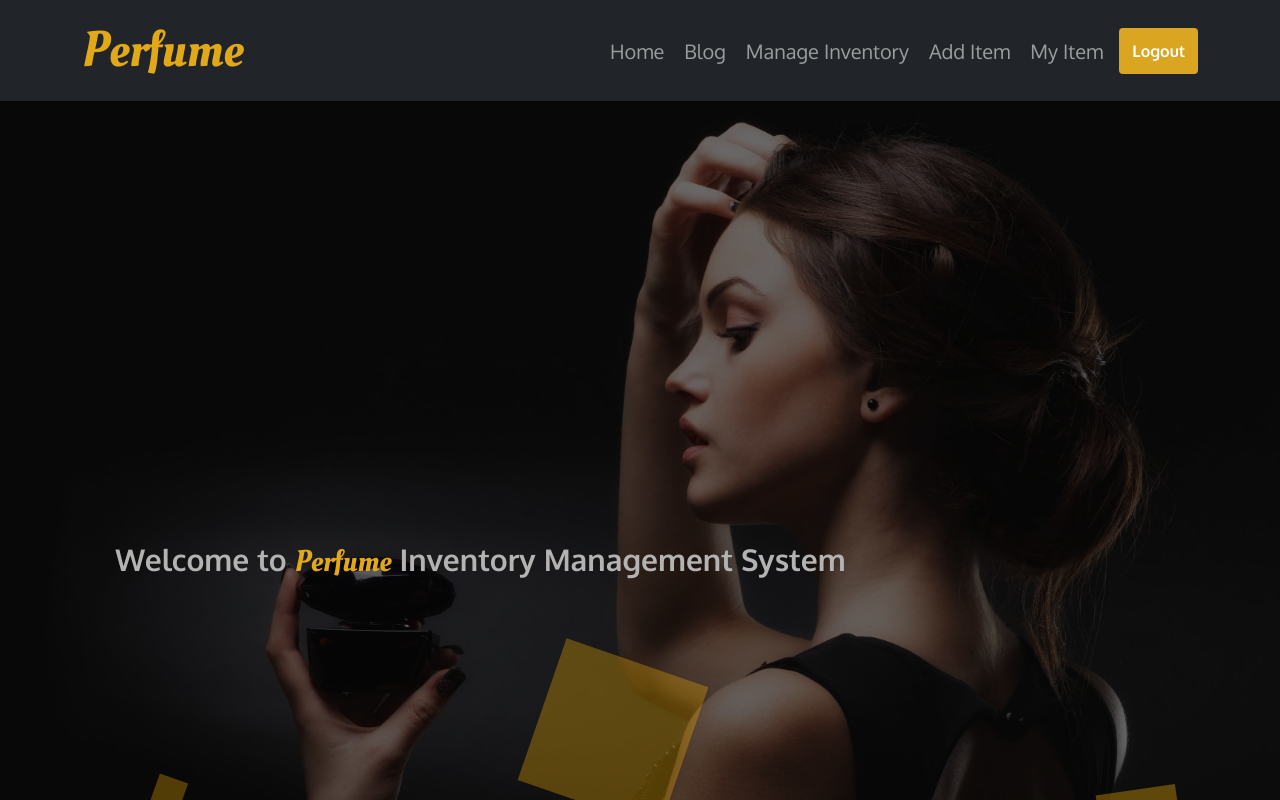
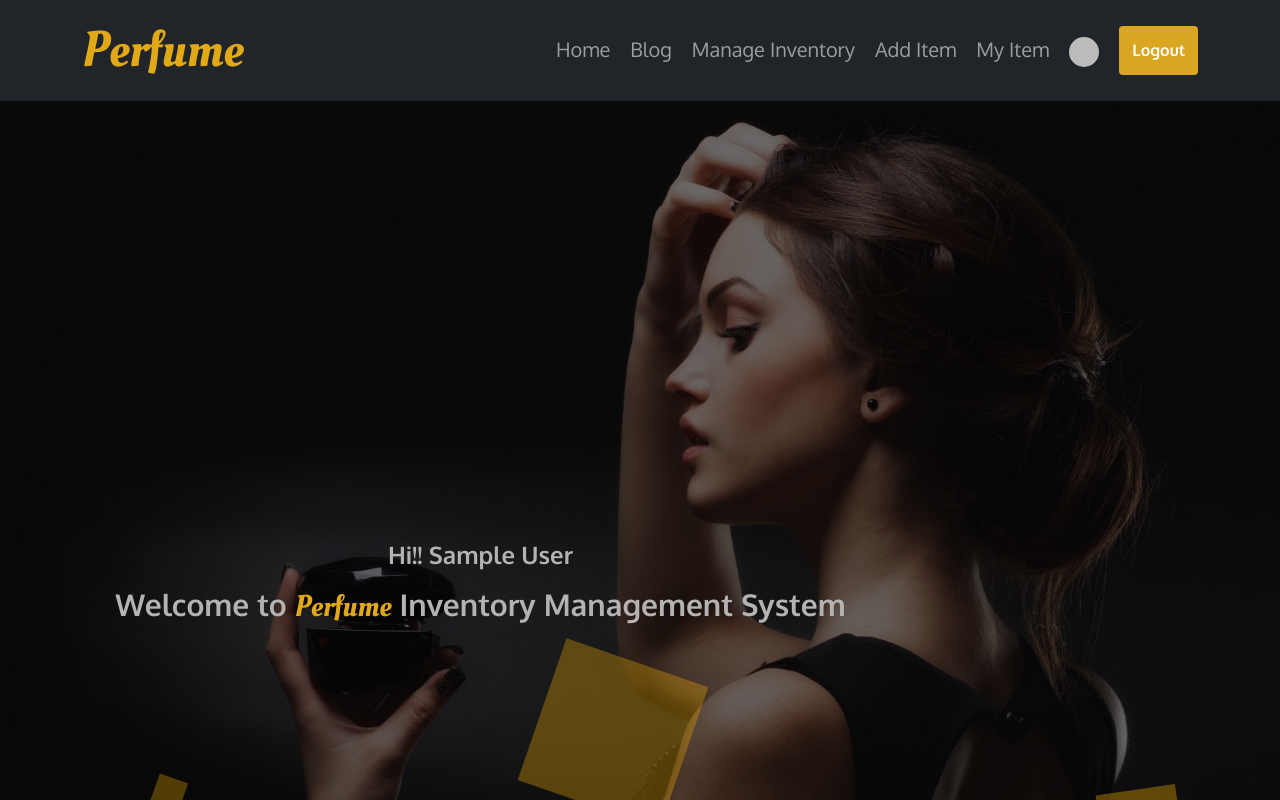
Before and after one commit to anannanur/perfume-inventory-management-website-client, a React (Create React App) app: page / in a window 1280 px wide. Shown: the top 800 px of the page. Built offline with nearby package versions, Linux system fonts and the light colour scheme; no server answers; sample sign-in values are in the browser's storage.

Commit message:
server changed

```diff
--- a/src/Hooks/useItems.js
+++ b/src/Hooks/useItems.js
@@ -5,7 +5,7 @@ const useItems = () => {
 
     const [items, setItems] = useState([]);
     useEffect(() => {
-        fetch('https://frozen-ocean-17527.herokuapp.com/perfume')
+        fetch('https://perfume-inventory-management-website-server.vercel.app/perfume')
             .then(res => res.json())
             .then(data => setItems(data))
     }, []);
--- a/src/Pages/AddItem/AddItem.js
+++ b/src/Pages/AddItem/AddItem.js
@@ -15,7 +15,7 @@ const AddItem = () => {
 
     const onSubmit = data => {
         console.log(data);
-        const url = `https://frozen-ocean-17527.herokuapp.com/perfume`;
+        const url = `https://perfume-inventory-management-website-server.vercel.app/perfume`;
         fetch(url, {
             method: 'POST',
             headers: {
--- a/src/Pages/Home/Banner/Banner.css
+++ b/src/Pages/Home/Banner/Banner.css
@@ -8,7 +8,7 @@
 	font-size: 50px;
 	font-weight: 600;
 	position: absolute;
-	top: 52%;
+	top: 50%;
 	left: 8.5%;
 }
 
@@ -27,7 +27,7 @@
 }
 
 .box-area {
-	position: absolute;
+	position: relative;
 	top: 0;
 	left: 0;
 	width: 100%;
@@ -35,7 +35,7 @@
 	overflow: hidden;
 }
 
-.box-area li {
+.box-area li{
 	position: absolute;
 	display: block;
 	list-style: none;
--- a/src/Pages/Home/Banner/Banner.js
+++ b/src/Pages/Home/Banner/Banner.js
@@ -1,12 +1,20 @@
 import React from 'react';
 import './Banner.css';
+import auth from '../../../firebase.init';
+import { useAuthState } from 'react-firebase-hooks/auth';
 
 const Banner = () => {
+    const [user] = useAuthState(auth);
     return (
         <div className='banner'>
-            <div  className="animation-area">
-                <h1 className='banner-title'>Welcome to <span>Perfume</span> Inventory Management System</h1>
-                <ul class="box-area">
+            <div className="animation-area">
+                <h1 className='banner-title'>
+                {
+                    user ? <p className='fs-4'>Hi!! {user?.displayName}</p> :
+                    <p></p>
+                }
+                Welcome to <span>Perfume</span> Inventory Management System</h1>
+                <ul className="box-area">
                     <li></li>
                     <li></li>
                     <li></li>
--- a/src/Pages/ManageItems/ManageItems.js
+++ b/src/Pages/ManageItems/ManageItems.js
@@ -23,7 +23,7 @@ const ManageItems = () => {
     const handleDelete = id => {
         const confirmation = window.confirm('Are you sure?');
         if (confirmation) {
-            const url = `https://frozen-ocean-17527.herokuapp.com/perfume/${id}`;
+            const url = `https://perfume-inventory-management-website-server.vercel.app/perfume/${id}`;
             fetch(url, {
                 method: 'DELETE'
             })
--- a/src/Pages/MyItem/MyItem.js
+++ b/src/Pages/MyItem/MyItem.js
@@ -13,7 +13,7 @@ const MyItem = () => {
     const [myItems, setmyItems] = useState([]);
     useEffect(() => {
         const email = user.email;
-        const url = `https://frozen-ocean-17527.herokuapp.com/myitem?email=${email}`;
+        const url = `https://perfume-inventory-management-website-server.vercel.app/myitem?email=${email}`;
         fetch(url)
             .then(res => res.json())
             .then(data => setmyItems(data))
@@ -24,7 +24,7 @@ const MyItem = () => {
         const confirm = window.confirm('Are you sure?');
         if (confirm) {
 
-            const url = `https://frozen-ocean-17527.herokuapp.com/perfume/${id}`;
+            const url = `https://perfume-inventory-management-website-server.vercel.app/perfume/${id}`;
             fetch(url, {
                 method: 'DELETE'
             })
--- a/src/Pages/Shared/Header/Header.css
+++ /dev/null
@@ -1,6 +0,0 @@
-.navbar-brand{
-    font-family: 'Oleo Script', cursive!important;
-    font-size: 50px!important;
-    font-weight: 500;
-    color: rgb(225, 168, 23)!important;
-}
--- a/src/Pages/Shared/Header/Header.js
+++ b/src/Pages/Shared/Header/Header.js
@@ -4,10 +4,11 @@ import { Container, Nav, Navbar } from 'react-bootstrap';
 import { useAuthState } from 'react-firebase-hooks/auth';
 import { Link, useNavigate } from 'react-router-dom';
 import auth from '../../../firebase.init';
-import './Header.css';
+import empty from '../../../images/empty.png';
 
 const Header = () => {
     const [user] = useAuthState(auth);
+    console.log(user);
 
     // user logout process
     const handleLogout = () => {
@@ -23,7 +24,7 @@ const Header = () => {
     return (
         <Navbar sticky="top" collapseOnSelect expand="lg" bg="dark" variant="dark">
             <Container>
-                <Navbar.Brand onClick={switchedToHome} as={Link} to="/">Perfume</Navbar.Brand>
+                <Navbar.Brand style={{ fontFamily: 'Oleo Script', fontSize: '50px', fontWeight: '500', color: 'rgb(225, 168, 23)' }} onClick={switchedToHome} as={Link} to="/">Perfume</Navbar.Brand>
                 <Navbar.Toggle aria-controls="responsive-navbar-nav" />
                 <Navbar.Collapse id="responsive-navbar-nav">
                     <Nav className="ms-auto text-center">
@@ -35,6 +36,18 @@ const Header = () => {
                                     <Nav.Link className="fs-5 me-1" as={Link} to="/manageitems">Manage Inventory</Nav.Link>
                                     <Nav.Link className="fs-5 me-1" as={Link} to="/additem">Add Item</Nav.Link>
                                     <Nav.Link className="fs-5 me-1" as={Link} to="/myitem">My Item</Nav.Link>
+
+
+                                        {
+                                            user?.emailVerified === true ?
+                                            <Nav.Link className="fs-5 me-1"><img style={{ height: '30px', width: '30px', borderRadius: '50%' }}
+                                        src={user.photoURL} alt="" className="fs-5 me-1" /></Nav.Link>
+                                        :
+                                        <Nav.Link className="fs-5 me-1"><img style={{ height: '30px', width: '30px', borderRadius: '50%' }}
+                                        src={empty} alt="" className="fs-5 me-1" /></Nav.Link>
+
+                                    }
+
                                     <button onClick={handleLogout} style={{ backgroundColor: 'goldenrod' }} className='btn ms-1 fw-bold text-white'>Logout</button>
                                 </>
                                 :
@@ -44,6 +57,7 @@ const Header = () => {
                         }
                     </Nav>
                 </Navbar.Collapse>
+
             </Container>
         </Navbar>
     );
--- a/src/Pages/SingleItem/SingleItem.js
+++ b/src/Pages/SingleItem/SingleItem.js
@@ -6,7 +6,7 @@ const SingleItem = () => {
     const [item, setItem] = useState({});
 
     useEffect(() => {
-        const url = `https://frozen-ocean-17527.herokuapp.com/perfume/${id}`;
+        const url = `https://perfume-inventory-management-website-server.vercel.app/perfume/${id}`;
         fetch(url)
             .then(res => res.json())
             .then(data => setItem(data))
@@ -22,7 +22,7 @@ const SingleItem = () => {
         const newItem = { ...item, quantity: newQuantity };
         setItem(newItem);
         fetch(
-            `https://frozen-ocean-17527.herokuapp.com/perfume/${id}`,
+            `https://perfume-inventory-management-website-server.vercel.app/perfume/${id}`,
             {
                 method: "PUT",
                 headers: {
@@ -53,7 +53,7 @@ const SingleItem = () => {
             setItem(newItem);
 
             fetch(
-                `https://frozen-ocean-17527.herokuapp.com/perfume/${id}`,
+                `https://perfume-inventory-management-website-server.vercel.app/perfume/${id}`,
                 {
                     method: "PUT",
                     headers: {
```
Also changed, not shown: src/images/empty.jpg (added), src/images/empty.png (added).
